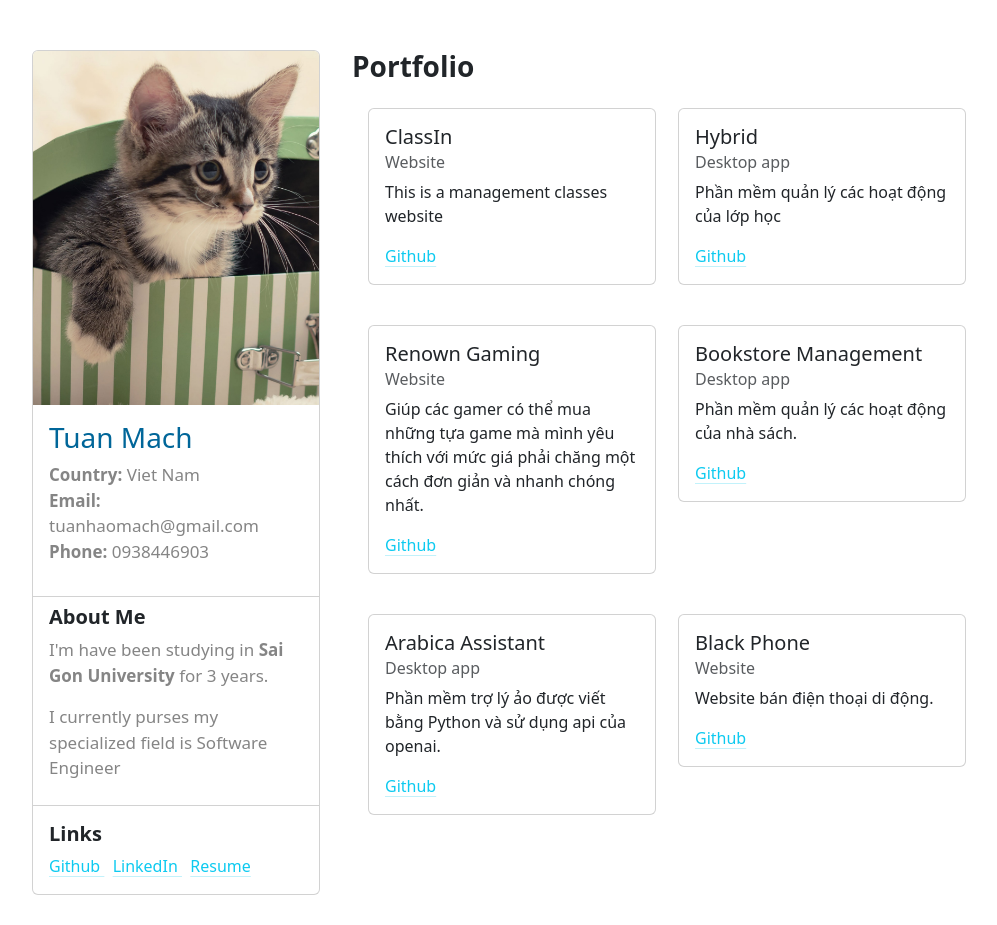
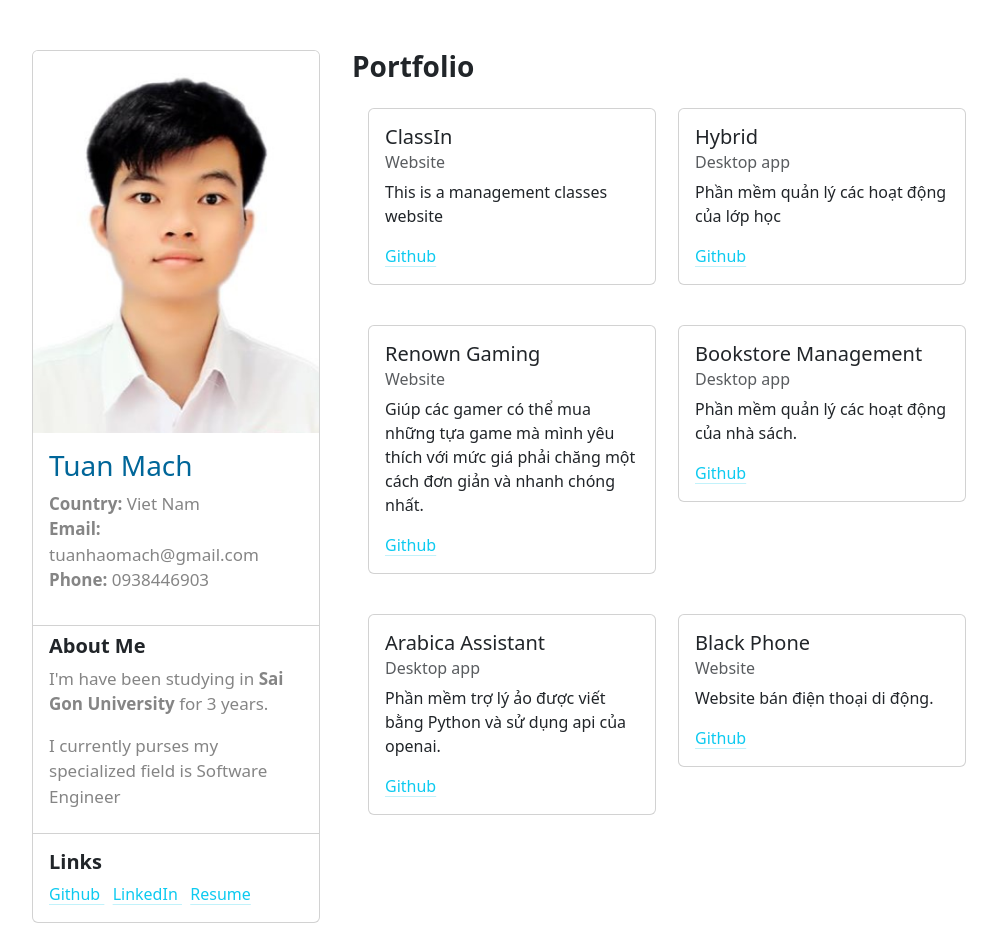
Before and after one commit to Huchuynh/MyBlog, a plain HTML site: page index.html in a window 1280 px wide. Shown: the whole page, without its empty margins (160-1157 px from the left). Drawn offline with nearby package versions, Linux system fonts and the light colour scheme.

Commit message:
change avatar

```diff
--- a/index.html
+++ b/index.html
@@ -14,7 +14,7 @@
     <div class="main">
         <div class="left">
             <div class="card" style="width: 18rem;">
-                <img src="./20200905_214627.jpg" class="card-img-top" alt="...">
+                <img src="./avatar.jpg" class="card-img-top" alt="...">
                 <div class="card-body">
                     <h3 class="card-title" style="color: #006699;">Tuan Mach</h3>
                     <p style="color: #858585;font-size: 17px;">
```
Also changed, not shown: 20200905_214627.jpg (deleted), avatar.jpg (added).
